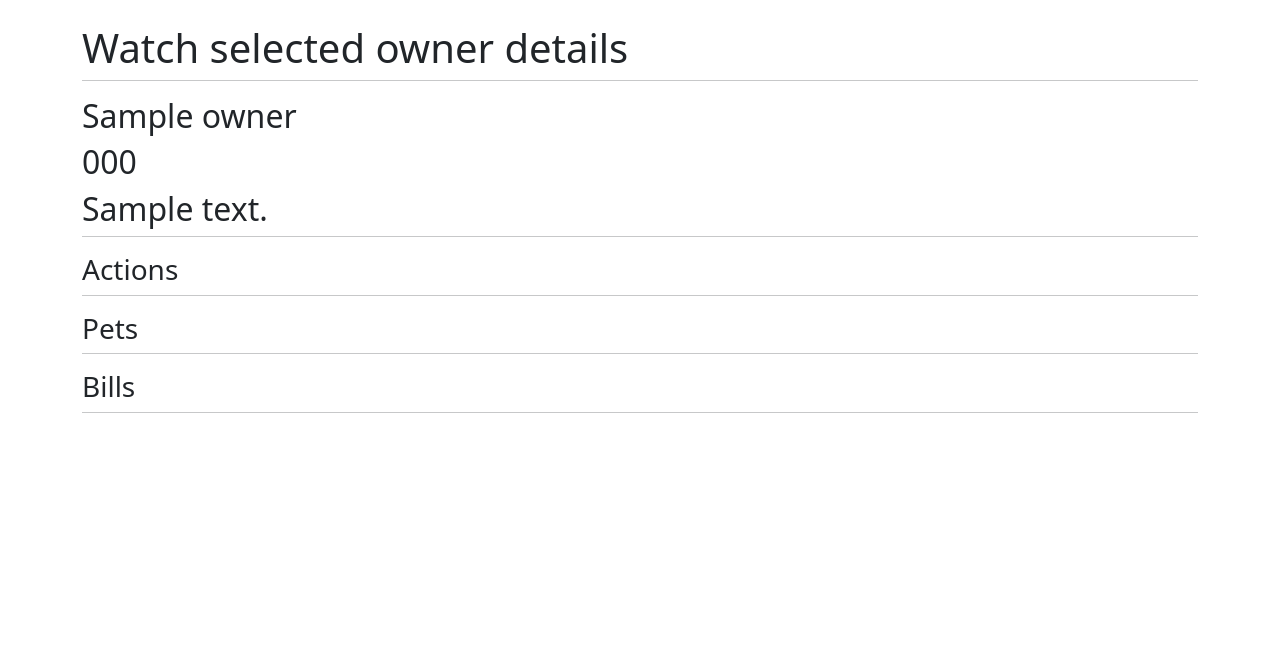
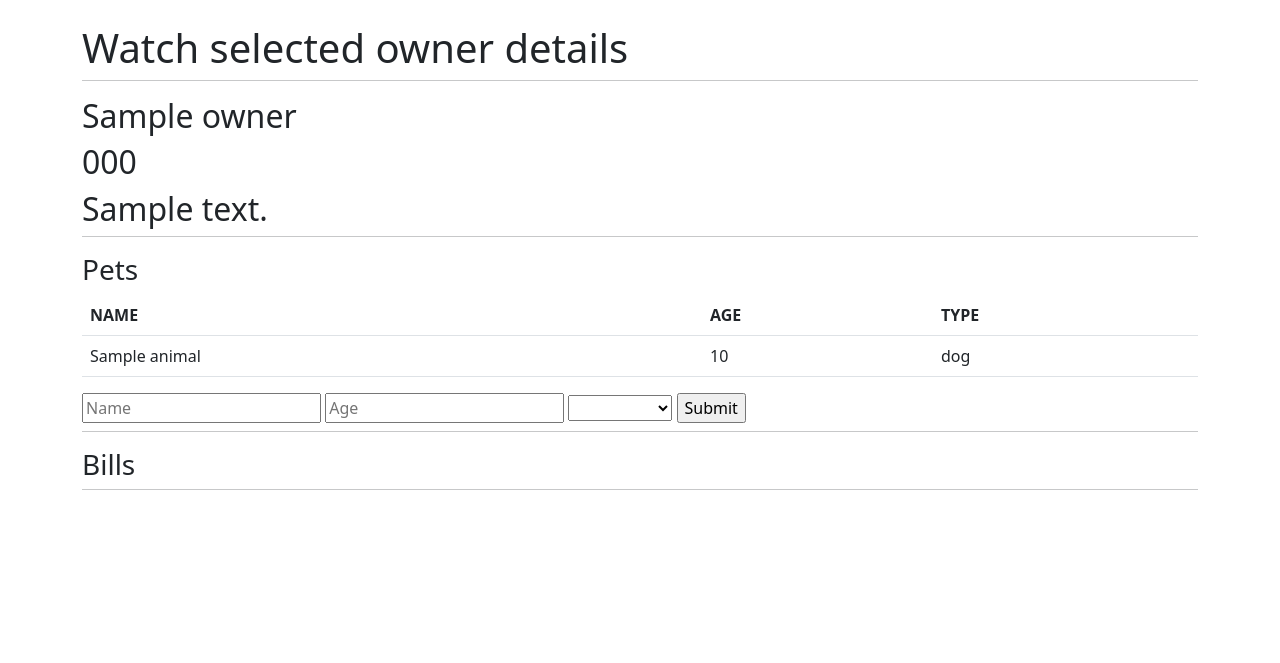
Before and after one commit to lqcharska/Veterinary-clinic, a Django app: page /watch_owner/?selected_owner_id=1 in a window 1280 px wide. Shown: the part 56-719 px from the top of the page. Run offline with Django 4.2, Linux system fonts and the light colour scheme; tables that the repository leaves empty hold one stand-in row (values such as "Sample post"); some libraries are stand-ins or nearby versions.

Commit message:
add animal to owner

```diff
--- a/przychodnia/forms.py
+++ b/przychodnia/forms.py
@@ -2,7 +2,7 @@ from django import forms
 from django.core.exceptions import ValidationError
 from django.forms import models
 
-from przychodnia.models import Owner
+from przychodnia.models import Animal, Owner
 
 
 class WatchOwnerForm(forms.Form):
@@ -34,3 +34,14 @@ class AddOwnerForm(models.ModelForm):
             raise forms.ValidationError('Phone is not digit')
 
         return phone
+
+class AddAnimalForm(models.ModelForm):
+    owner = forms.ModelChoiceField(queryset=Owner.objects.all())
+    # owner = forms.IntegerField(required=True)
+    age = forms.IntegerField(required=True)
+    name = forms.CharField(max_length=30, required=True)
+    type = forms.CharField(max_length=100, required=True)
+
+    class Meta:
+        model = Animal
+        fields = '__all__'
--- a/przychodnia/models.py
+++ b/przychodnia/models.py
@@ -23,7 +23,7 @@ class Animal(models.Model):
     """
     The animal, can be one type of: dog, cat, hamster, guinea pig
     """
-    owner_key = models.ForeignKey(Owner, on_delete=models.CASCADE)
+    owner = models.ForeignKey(Owner, on_delete=models.CASCADE)
     age = models.IntegerField()
     name = models.CharField(max_length=30)
 
@@ -34,6 +34,9 @@ class Animal(models.Model):
         ('g', 'guinea pig')
     ])
 
+    def __str__(self):
+        return 'name: %s, age: %s, type: %s' % (self.name, self.age, self.type)
+
 
 class Bill(models.Model):
     """
--- a/przychodnia/templates/watch_owner.html
+++ b/przychodnia/templates/watch_owner.html
@@ -10,13 +10,44 @@
     <h2>{{ owner.name }}</h2>
     <h2>{{ owner.phone }}</h2>
     <h2>{{ owner.address }}</h2>
-    <hr class="mt-2 mb-3"/>
-
-    <h3>Actions</h3>
 
     <hr class="mt-2 mb-3"/>
 
     <h3>Pets</h3>
+
+    {% if owners_animals %}
+        <table class="table">
+            <tr>
+                <th>NAME</th>
+                <th>AGE</th>
+                <th>TYPE</th>
+            </tr>
+
+            {% for animal in owners_animals %}
+                <tr>
+                    <td>{{ animal.name }}</td>
+                    <td>{{ animal.age }}</td>
+                    <td>{{ animal.get_type_display }}</td>
+                </tr>
+            {% endfor %}
+        </table>
+    {% endif %}
+
+    <form name="add_animal" action="/watch_owner/" method="post">
+        {% csrf_token %}
+        <input type="hidden" required name="owner" value="{{ owner.id }}" />
+        <input type="text" required placeholder="Name" name="name" />
+        <input type="number" required placeholder="Age" name="age" />
+        <select name="type" required>
+            <option></option>
+            <option value="d">Dog</option>
+            <option value="c">Cat</option>
+            <option value="h">Hamster</option>
+            <option value="g">Guinea pig</option>
+        </select>
+
+        <input type="submit" value="Submit"/>
+    </form>
 
     <hr class="mt-2 mb-3"/>
 
--- a/przychodnia/views.py
+++ b/przychodnia/views.py
@@ -2,8 +2,8 @@ from django.core.exceptions import ValidationError
 from django.shortcuts import render, redirect
 
 # Create your views here.
-from przychodnia.forms import AddOwnerForm, WatchOwnerForm
-from przychodnia.models import Owner
+from przychodnia.forms import AddAnimalForm, AddOwnerForm, WatchOwnerForm
+from przychodnia.models import Animal, Owner
 
 
 def index(request):
@@ -51,6 +51,51 @@ def show_owners(request):
 
 
 def watch_owner(request):
+    success_message = ""
+    error_message = ""
+
+    if request.POST:
+        """
+        If sb added new animal, the owner is hidden in 'add_animal' form
+        Go to 'watch_owner.html' and see the form
+        """
+        received_animal_form = AddAnimalForm(request.POST)
+        if received_animal_form.is_valid():
+            """
+            Try to find an animal with this name, that belongs to the  selected owner
+            """
+            animals = Animal.objects.filter(owner=received_animal_form.cleaned_data['owner'],
+                                            name=received_animal_form.cleaned_data['name'],
+                                            age=received_animal_form.cleaned_data['age']
+                                            )
+            if animals is not None and len(animals) > 0:
+                """
+                If this owner have this animal, can not add again the same animal
+                """
+                error_message = f"This animal exists in database: {received_animal_form.cleaned_data['name']}. You can not add again the same animal."
+            else:
+                """
+                If it is new animal for this owner, it can be added to database.
+                """
+                received_animal_form.save()
+                success_message = f"Successfully added new animal: {received_animal_form.cleaned_data['name']}"
+
+            """
+            Find all animals that belengs to the selected owner
+            """
+            owners_animals = Animal.objects.filter(owner=received_animal_form.cleaned_data['owner'])
+            if len(owners_animals) == 0:
+                owners_animals = None
+
+            return render(request, 'watch_owner.html', {
+                'owner': received_animal_form.cleaned_data['owner'],
+                'success_message': success_message if success_message != "" else None,
+                'error_message': error_message if error_message != "" else None,
+                'owners_animals': owners_animals
+            })
+        else:
+            print(received_animal_form.errors)
+
     if request.GET:
         watched_owner = WatchOwnerForm(request.GET)
         if watched_owner.is_valid():
@@ -58,8 +103,14 @@ def watch_owner(request):
             owner = Owner.objects.filter(id=selected_owner_id)
             if len(owner) > 0:
                 owner = owner[0]
+
+                owners_animals = Animal.objects.filter(owner=owner)
+                if len(owners_animals) == 0:
+                    owners_animals = None
+
                 return render(request, 'watch_owner.html', {
                     'owner': owner,
-                 })
+                    'owners_animals': owners_animals
+                })
 
-    return redirect('show_owners')
+    return redirect('/show_owners')
```
Also changed, not shown: przychodnia/migrations/0003_rename_owner_key_animal_owner.py (added).
